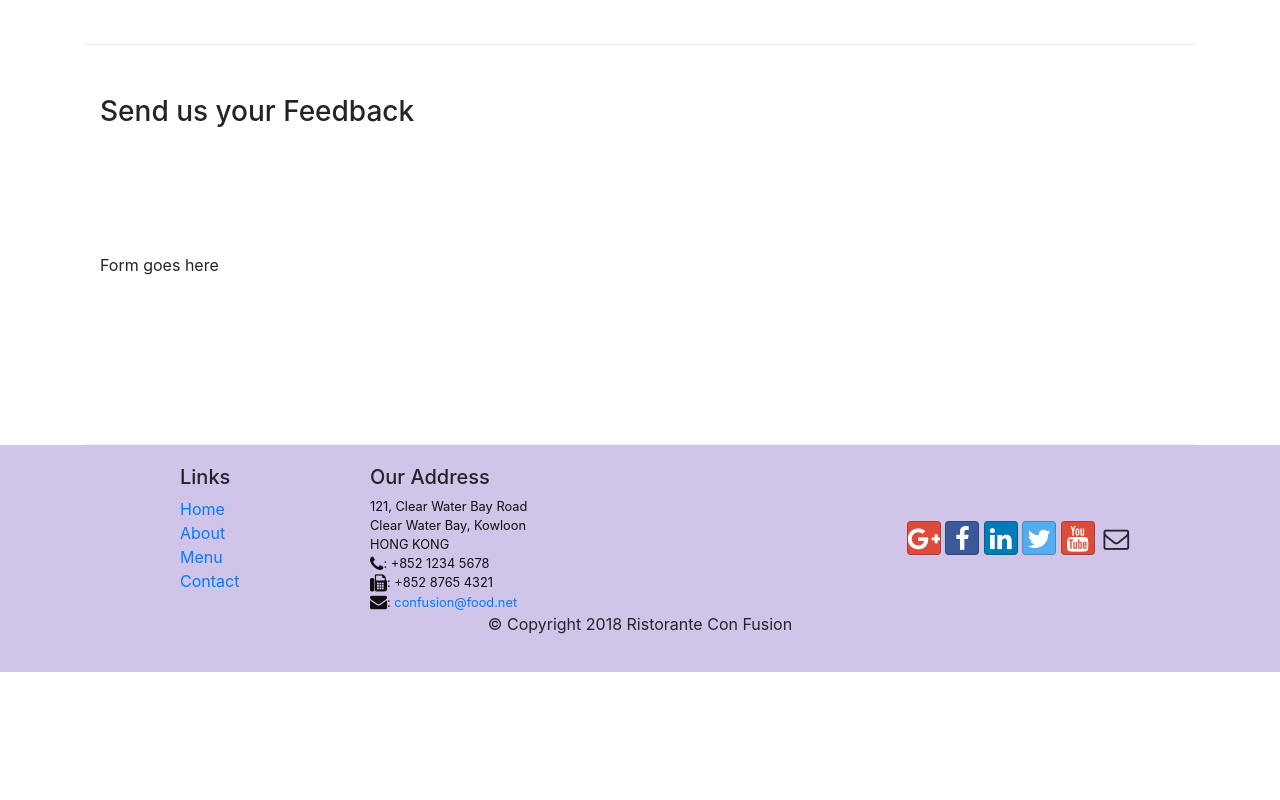
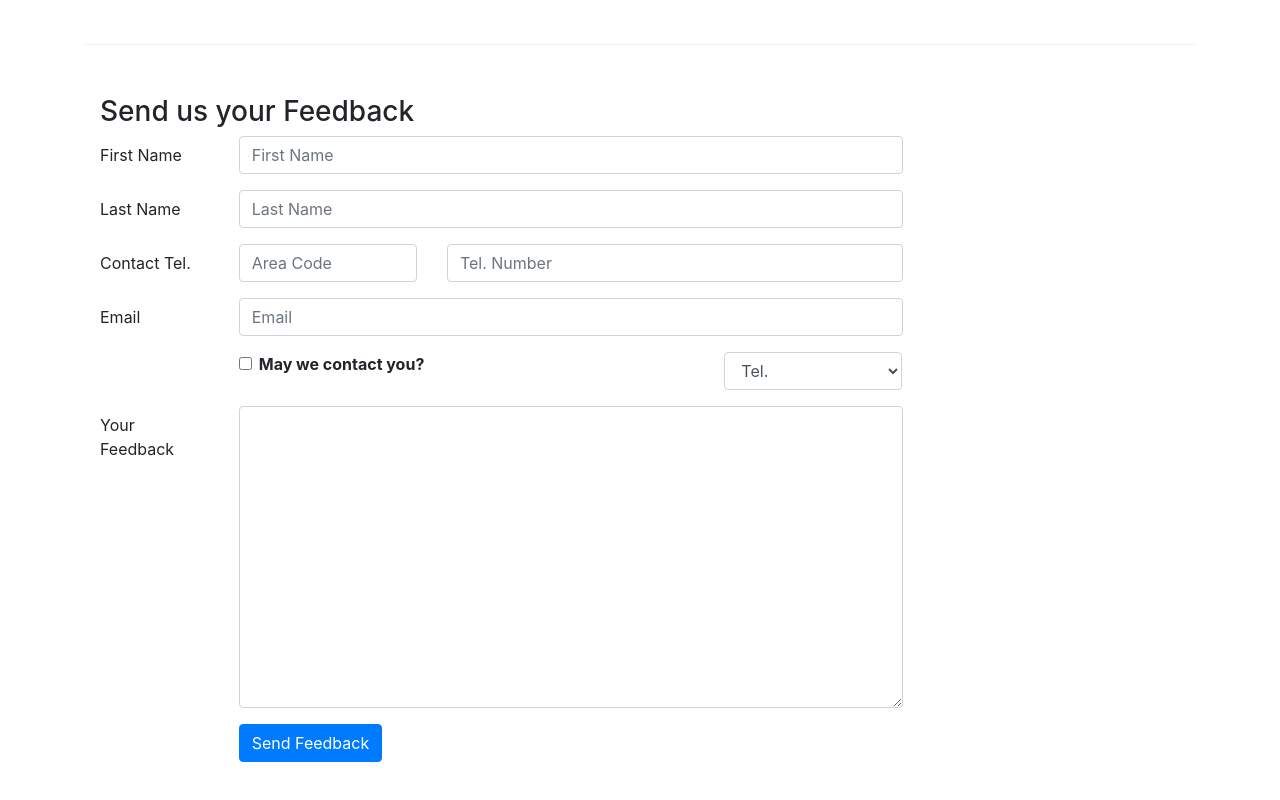
Before and after one commit to ahmadhassan997/bootstrap-website, a website: page front-end-Bootstrap/Bootstrap4/conFusion/contactus.html in a window 1280 px wide. Shown: the part 820-1620 px from the top of the page. Before the commit the page ends 1492 px from the top, so only its background shows below. Drawn offline with nearby package versions, Linux system fonts and the light colour scheme.

Commit message:
forms added

```diff
--- a/front-end-Bootstrap/Bootstrap4/conFusion/contactus.html
+++ b/front-end-Bootstrap/Bootstrap4/conFusion/contactus.html
@@ -92,7 +92,72 @@
               <h3>Send us your Feedback</h3>
            </div>
             <div class="col-12 col-md-9">
-                Form goes here
+                <form>
+
+                    <div class="form-group row">
+                        <label for="firstname" class="col-md-2 col-form-label">First Name</label>
+                        <div class="col-md-10">
+                            <input type="text" class="form-control" id="firstname" name="firstname" placeholder="First Name">
+                        </div>
+                    </div>
+
+                    <div class="form-group row">
+                        <label for="lastname" class="col-md-2 col-form-label">Last Name</label>
+                        <div class="col-md-10">
+                            <input type="text" class="form-control" id="lastname" name="lastname" placeholder="Last Name">
+                        </div>
+                    </div>
+
+                    <div class="form-group row">
+                        <label for="telnum" class="col-12 col-md-2 col-form-label">Contact Tel.</label>
+                        <div class="col-5 col-md-3">
+                            <input type="tel" class="form-control" id="areacode" name="areacode" placeholder="Area Code">
+                        </div>
+                        <div class="col-7 col-md-7">
+                            <input type="tel" class="form-control" id="telnum" name="telnum" placeholder="Tel. Number">
+                        </div>
+                    </div>
+
+                    <div class="form-group row">
+                        <label for="emailid" class="col-md-2 col-form-label">Email</label>
+                        <div class="col-md-10">
+                            <input type="email" class="form-control" id="emailid" name="emailid" placeholder="Email">
+                        </div>
+                    </div>
+
+                    <div class="form-group row">
+                        <div class="col-md-6 offset-md-2">
+                            <div class="form-check">
+                                <input type="checkbox" class="form-check-input" name="approve" id="approve" value="">
+                                <label class="class-check-label" for="approve">
+                                    <strong>May we contact you?</strong>
+                                </label>
+                            </div>
+                        </div>
+                        <div class="col-md-3 offset-md-1">
+                            <select class="form-control">
+                                <option>Tel.</option>
+                                <option>Email</option>
+                            </select>
+                        </div>
+                    </div>
+
+                    <div class="form-group row">
+                        <label for="feedback" class="col-md-2 col-form-label">Your Feedback</label>
+                        <div class="col-md-10">
+                            <textarea class="form-control" id="feedback" name="feedback" rows="12"></textarea>
+                        </div>
+                    </div>
+
+                    <div class="form-group row">
+                        <div class="offset-md-2 col-md-10">
+                            <button type="submit" class="btn btn-primary">
+                                Send Feedback
+                            </button>
+                        </div>
+                    </div>
+
+                </form>
             </div>
              <div class="col-12 col-md">
             </div>
```
